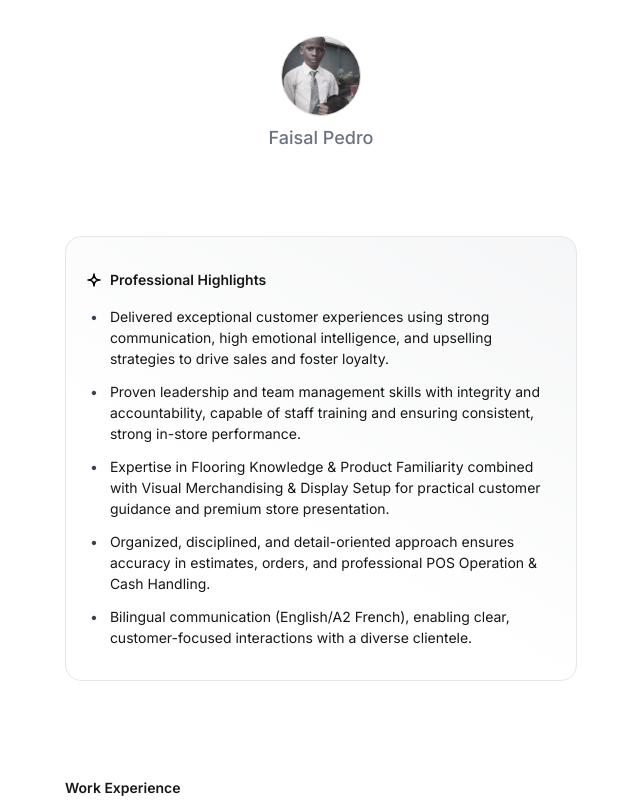
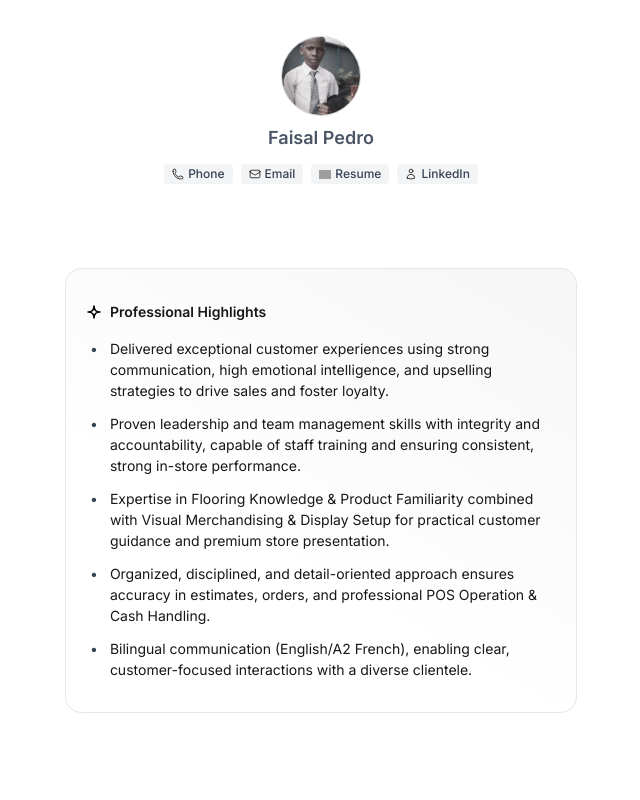
Before and after one commit to peddi-togo/faisalpedro.com, a Next.js app: page / in a window 1280 px wide. Shown: the top 800 px of the page, without its empty margins (319-959 px from the left). Built offline with nearby package versions, Linux system fonts and the light colour scheme; grey boxes are pictures that could not be loaded.

Commit message:
action chips for header

```diff
--- a/app/data.json
+++ b/app/data.json
@@ -1,4 +1,35 @@
 {
+  "contact_info": {
+    "name": "Faisal Pedro",
+    "phone": "+17788776997",
+    "email": "fslpdr@gmail.com",
+    "linkedin": "https://www.linkedin.com/in/faisal-pedro-1412b1161/",
+    "resume": "/resume.pdf",
+    "avatar": "/images/pedro.jpeg"
+  },
+  "contact_links": [
+    {
+      "href": "tel:+17788776997",
+      "iconName": "phone",
+      "label": "Phone"
+    },
+    {
+      "href": "mailto:fslpdr@gmail.com",
+      "iconName": "envelope",
+      "label": "Email"
+    },
+    {
+      "href": "/resume.pdf",
+      "iconName": "document",
+      "label": "Resume",
+      "download": true
+    },
+    {
+      "href": "https://www.linkedin.com/in/faisal-pedro-1412b1161/",
+      "iconName": "user",
+      "label": "LinkedIn"
+    }
+  ],
   "professional_highlights": [
     "Delivered exceptional customer experiences using strong communication, high emotional intelligence, and upselling strategies to drive sales and foster loyalty.",
     "Proven leadership and team management skills with integrity and accountability, capable of staff training and ensuring consistent, strong in-store performance.",
--- a/components/header.js
+++ b/components/header.js
@@ -1,8 +1,13 @@
 import NextLink from "next/link";
 import Avatar from "@/components/avatar";
 import Heading from "@/components/heading";
+import Chip from "@/components/chip";
+import Link from "@/components/link";
+import data from "@/app/data.json";
 
 export default function Header() {
+  const { contact_info, contact_links } = data;
+
   return (
     <header className="px-3">
       <div className="max-w-md py-9 mx-auto">
@@ -10,11 +15,29 @@ export default function Header() {
           href="/"
           className="flex flex-col items-center justify-center gap-2"
         >
-          <Avatar src="/images/pedro.jpeg" alt="Faisal Pedro" size={80} />
-          <Heading level={1} className="text-lg text-gray-500 font-medium">
-            Faisal Pedro
+          <Avatar src={contact_info.avatar} alt={contact_info.name} size={80} />
+          <Heading level={1} className="text-lg text-gray-600 font-semibold">
+            {contact_info.name}
           </Heading>
         </NextLink>
+
+        <div className="flex flex-wrap justify-center gap-2 mt-3">
+          {contact_links.map((link) => (
+            <Link
+              key={link.label}
+              href={link.href}
+              className="no-underline"
+              {...(link.download && { download: true })}
+            >
+              <Chip
+                iconName={link.iconName}
+                className="cursor-pointer hover:bg-gray-200 transition-colors"
+              >
+                {link.label}
+              </Chip>
+            </Link>
+          ))}
+        </div>
       </div>
     </header>
   );
```
